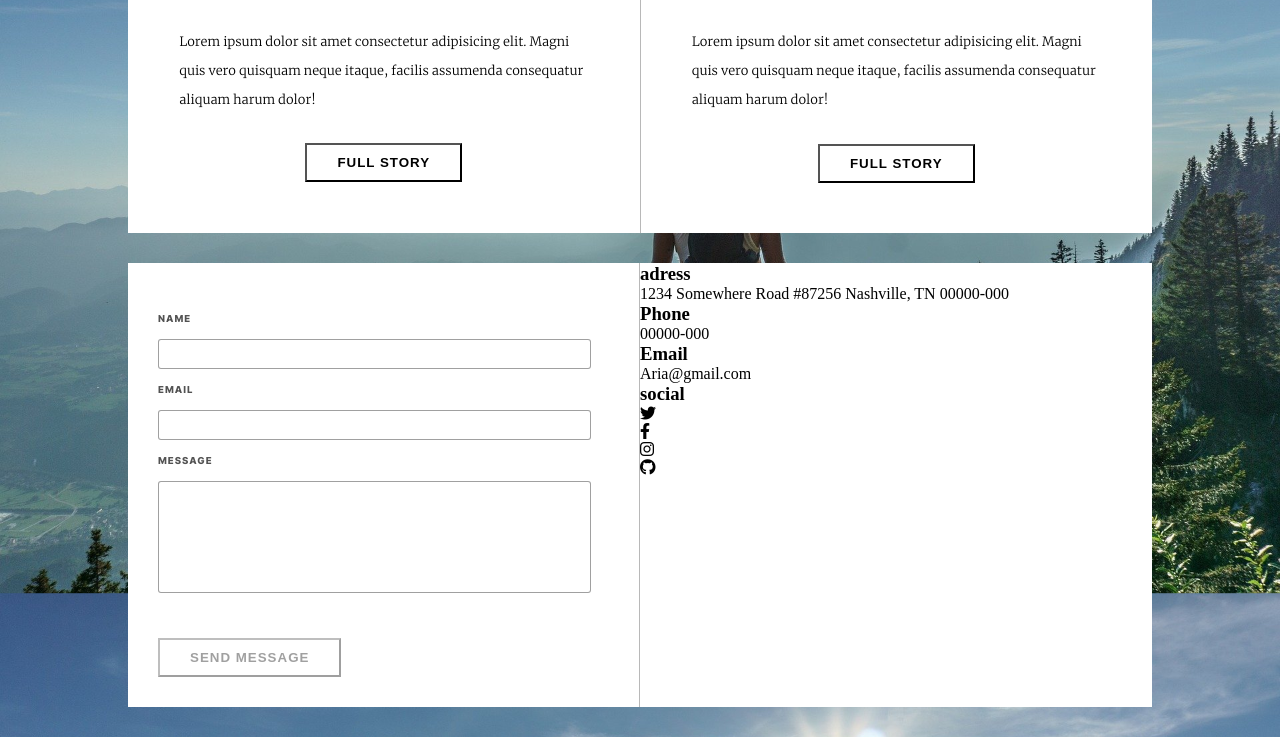
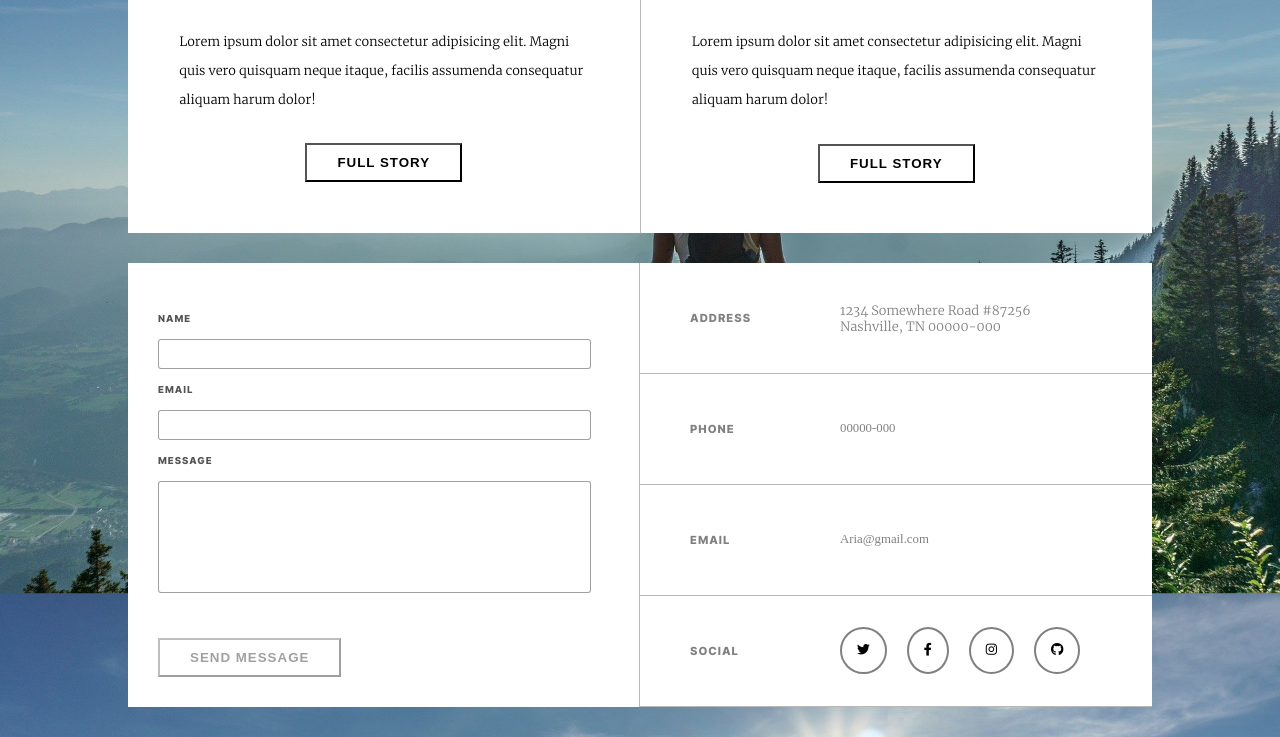
Before and after one commit to Faboulous53/int-gration-lamontagne, a plain HTML site: page index.html in a window 1280 px wide. Shown: the part 2972-3709 px from the top of the page. Drawn offline with Linux system fonts and the light colour scheme; files whose address does not match are found by name.

Commit message:
finish deskop version

```diff
--- a/assets/style/layout/_sections.scss
+++ b/assets/style/layout/_sections.scss
@@ -119,3 +119,66 @@
     padding-top: 50px;
     border-right: 1px solid rgba(0, 0, 0, 0.278);
 }
+
+.form-right{
+    display: grid;
+    grid-template-columns: 100%;
+    grid-template-rows: 1fr 1fr 1fr 1fr;
+
+    .first, .second, .third, .fourth {
+        display: flex;
+        justify-content: space-evenly;
+        align-items: center;
+        position: relative;
+        border-bottom: 1px solid rgba(0, 0, 0, 0.278);
+    }
+
+    .first h3, .second h3, .third h3, .fourth h3{
+        text-align: left;
+        position: absolute;
+        left: 50px;
+        text-transform: uppercase;
+        font-size: 0.7rem;
+        font-family: $font1;
+        letter-spacing: 1px;
+        color: gray;
+
+    }
+
+    .first p {
+
+        font-family: $font2;
+
+    }
+    .first p, .second p, .third p, .fourth ul{
+        color: gray;
+        font-size: 0.8rem;
+        position: absolute;
+        left: 200px;
+    }
+
+    .fourth ul  {
+        display: flex;
+    }
+
+    .fourth ul li {
+        padding-right: 20px;
+        color: black;
+        cursor: pointer;
+    }
+
+    .fourth ul li i{
+        border: 2px solid black;
+        padding: 15px;
+        border-radius: 50%;
+        border-color: gray;
+        transition: 2s;
+
+        &:hover {
+            background: black;
+            color: white;
+        }
+    }
+
+
+}
--- a/index.html
+++ b/index.html
@@ -78,8 +78,8 @@
             </div>
             <div class="form-right">
                 <div class="first">
-                    <h3>adress</h3>
-                    <p>1234 Somewhere Road #87256 Nashville, TN 00000-000</p>
+                    <h3>address</h3>
+                    <p>1234 Somewhere Road #87256<br>Nashville, TN 00000-000</p>
                 </div>
                 <div class="second">
                     <h3>Phone</h3>
```
Also changed, not shown: assets/style/index.css, 1 other file.
